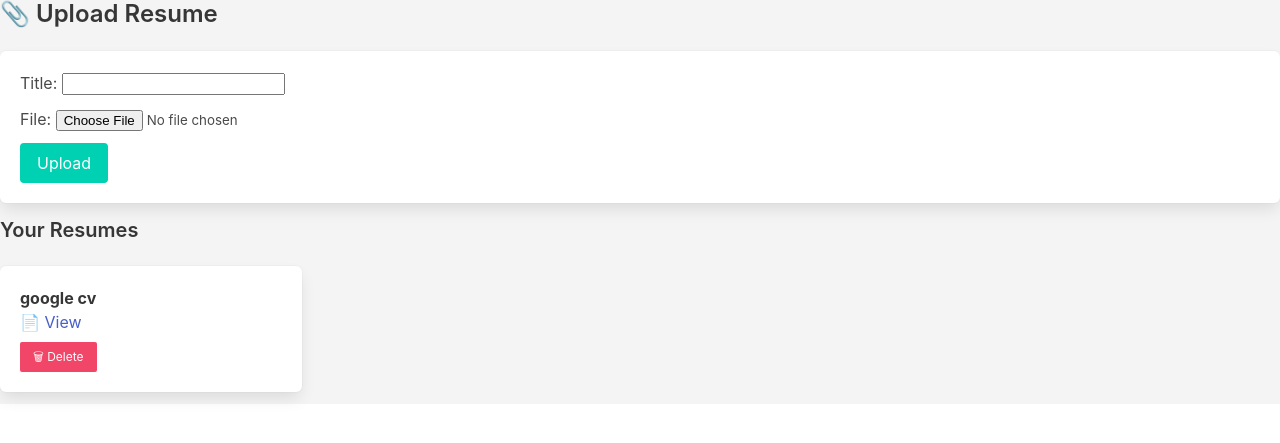
After one commit to SamIeer/job-tracker, a Django app: page /resumes/ in a window 1280 px wide. The commit adds this page. Shown: the top 443 px of the page. Run offline with Django 5.2, Linux system fonts and the light colour scheme; a user stored in the database is signed in; data comes from the database, SQL or seed files in the repository; both versions use the stored data as it was after the commit; some libraries are stand-ins or nearby versions.

Commit message:
Reflection and resumes

```diff
--- a/job_tracker/settings.py
+++ b/job_tracker/settings.py
@@ -15,6 +15,8 @@ import os
 # Build paths inside the project like this: BASE_DIR / 'subdir'.
 BASE_DIR = Path(__file__).resolve().parent.parent
 
+MEDIA_URL = '/media/'
+MEDIA_ROOT = os.path.join(BASE_DIR, 'media')
 
 # Quick-start development settings - unsuitable for production
 # See https://docs.djangoproject.com/en/5.1/howto/deployment/checklist/
--- a/job_tracker/urls.py
+++ b/job_tracker/urls.py
@@ -16,8 +16,12 @@ Including another URLconf
 """
 from django.contrib import admin
 from django.urls import path, include
+from django.conf import settings
+from django.conf.urls.static import static
 
 urlpatterns = [
     path('admin/', admin.site.urls),
     path('', include('jobs.urls')),
 ]
+if settings.DEBUG:
+    urlpatterns += static(settings.MEDIA_URL, document_root=settings.MEDIA_ROOT)
--- a/jobs/forms.py
+++ b/jobs/forms.py
@@ -1,5 +1,5 @@
 from django import forms
-from .models import Job
+from .models import Job, Reflection , Resume
 from django.contrib.auth.models import User
 from django.contrib.auth.forms import UserCreationForm
 
@@ -21,3 +21,25 @@ class RegistrationForm(UserCreationForm):
 #     class Meta:
 #         model = Job
 #         fields = ['status', 'next_step_date', 'notes']
+from django import forms
+from .models import Reflection
+
+class ReflectionForm(forms.ModelForm):
+    class Meta:
+        model = Reflection
+        fields = ['reflection_text']
+        widgets = {
+            'reflection_text': forms.Textarea(attrs={
+                'placeholder': "What did you learn? Why didn't it go well? What could you do better next time?",
+                'rows': 5,
+                'class': 'textarea'
+            })
+        }
+
+from django import forms
+from .models import Resume
+
+class ResumeForm(forms.ModelForm):
+    class Meta:
+        model = Resume
+        fields = ['title', 'file']
--- a/jobs/models.py
+++ b/jobs/models.py
@@ -18,3 +18,28 @@ class Job(models.Model):
 
     def __str__(self):
         return f"{self.company_name} - {self.position}"
+
+    from django.db import models
+from django.contrib.auth.models import User
+
+class Reflection(models.Model):
+    job_title = models.CharField(max_length=255)
+    company_name = models.CharField(max_length=255)
+    reflection_text = models.TextField()
+    date = models.DateTimeField(auto_now_add=True)
+    user = models.ForeignKey(User, on_delete=models.CASCADE)
+
+    def __str__(self):
+        return f"Reflection on {self.job_title} at {self.company_name}"
+
+from django.db import models
+from django.contrib.auth.models import User
+
+class Resume(models.Model):
+    user = models.ForeignKey(User, on_delete=models.CASCADE)
+    title = models.CharField(max_length=100)
+    file = models.FileField(upload_to='resumes/')
+    uploaded_at = models.DateTimeField(auto_now_add=True)
+
+    def __str__(self):
+        return self.title
--- /dev/null
+++ b/jobs/templates/resume_list.html
@@ -0,0 +1,34 @@
+{% extends 'base.html' %}
+{% block content %}
+<h2 class="title is-4">📎 Upload Resume</h2>
+
+<form method="POST" enctype="multipart/form-data" class="box mb-4">
+  {% csrf_token %}
+  {{ form.non_field_errors }}
+  <div class="field">
+    {{ form.title.label_tag }} {{ form.title }}
+  </div>
+  <div class="field">
+    {{ form.file.label_tag }} {{ form.file }}
+  </div>
+  <button class="button is-primary">Upload</button>
+</form>
+
+<h3 class="title is-5">Your Resumes</h3>
+<div class="columns is-multiline">
+  {% for resume in resumes %}
+    <div class="column is-one-quarter">
+      <div class="box">
+        <p><strong>{{ resume.title }}</strong></p>
+        <p><a href="{{ resume.file.url }}" target="_blank">📄 View</a>        </p>
+        <form method="POST" action="{% url 'delete_resume' resume.id %}">
+          {% csrf_token %}
+          <button class="button is-danger is-small mt-2">🗑 Delete</button>
+        </form>
+      </div>
+    </div>
+  {% empty %}
+    <p>No resumes uploaded yet.</p>
+  {% endfor %}
+</div>
+{% endblock %}
--- a/jobs/urls.py
+++ b/jobs/urls.py
@@ -14,7 +14,8 @@ Including another URLconf
     1. Import the include() function: from django.urls import include, path
     2. Add a URL to urlpatterns:  path('blog/', include('blog.urls'))
 """
-from django.urls import path
+
+from django.urls import path, include
 from . import views
 from django.contrib.auth import views as auth_views
 
@@ -26,5 +27,8 @@ urlpatterns = [
     path('joblist/', views.job_list, name="joblist"),
     path('add/', views.create_job, name='create_job'),
     path('job/<int:pk>/edit/', views.update_job, name='update_job'),
-    path('job/<int:pk>/delete/', views.delete_job, name='delete_job'),
+    path('job/<int:job_id>/reflect-delete/', views.reflect_and_delete, name='reflect_and_delete'),
+    path('reflections/', views.reflection_list, name='reflection_list'),
+    path('resumes/', views.resume_list_upload, name='resume_list'),
+    path('resume/delete/<int:resume_id>/', views.delete_resume, name='delete_resume'),
 ]
--- a/jobs/views.py
+++ b/jobs/views.py
@@ -1,8 +1,8 @@
 from django.shortcuts import render , redirect ,get_object_or_404
-from .forms import JobForm , RegistrationForm
+from .forms import JobForm , RegistrationForm , ReflectionForm
 from django.contrib.auth.models import User
 from django.contrib.auth.decorators import login_required
-from .models import Job
+from .models import Job , Reflection
 from django.db.models import Q
 from django.contrib import messages
 
@@ -85,9 +85,32 @@ def update_job(request, pk):
         form = JobForm(instance=job)
     return render(request, 'job_form.html', {'form': form, 'title': 'Edit Job'})
 
+
+def reflect_and_delete(request, job_id):
+    job = get_object_or_404(Job, id=job_id, user=request.user)
+
+    if request.method == 'POST':
+        form = ReflectionForm(request.POST)
+        if form.is_valid():
+            reflection = form.save(commit=False)
+            reflection.user = request.user
+            reflection.job_title = job.position
+            reflection.company_name = job.company_name
+            reflection.save()
+            job.delete()
+            messages.success(request, "Job deleted and reflection saved!")
+            return redirect('joblist')  # Update this to your job list view
+    else:
+        form = ReflectionForm()
+
+    return render(request, 'reflect_and_delete.html', {'form': form, 'job': job})
+
+def reflection_list(request):
+    reflections = Reflection.objects.filter(user=request.user).order_by('-date')
+    return render(request, 'reflection_list.html', {'reflections': reflections})
+
 #For deleting the job post
 from django.contrib import messages
-
 @login_required
 def delete_job(request, pk):
     job = get_object_or_404(Job, pk=pk, user=request.user)
@@ -96,3 +119,30 @@ def delete_job(request, pk):
         messages.success(request, 'Job deleted successfully.')
         return redirect('joblist')
     return redirect('joblist')
+
+# Resume =------------------------------------------------>
+from .models import Resume
+from .forms import ResumeForm
+from django.contrib import messages
+
+def resume_list_upload(request):
+    resumes = Resume.objects.filter(user=request.user)
+
+    if request.method == 'POST':
+        form = ResumeForm(request.POST, request.FILES)
+        if form.is_valid():
+            resume = form.save(commit=False)
+            resume.user = request.user
+            resume.save()
+            messages.success(request, "Resume uploaded successfully.")
+            return redirect('resume_list')
+    else:
+        form = ResumeForm()
+
+    return render(request, 'resume_list.html', {'form': form, 'resumes': resumes})
+
+def delete_resume(request, resume_id):
+    resume = Resume.objects.get(id=resume_id, user=request.user)
+    resume.delete()
+    messages.success(request, "Resume deleted.")
+    return redirect('resume_list')
```
Also changed, not shown: jobs/templates/job_list.html (+7 -2 lines), jobs/templates/reflect_and_delete.html (added, +15 -0 lines), jobs/templates/reflection_list.html (added, +16 -0 lines), db.sqlite3, jobs/migrations/0002_reflection.py (added), jobs/migrations/0003_resume.py (added), 2 other files.
